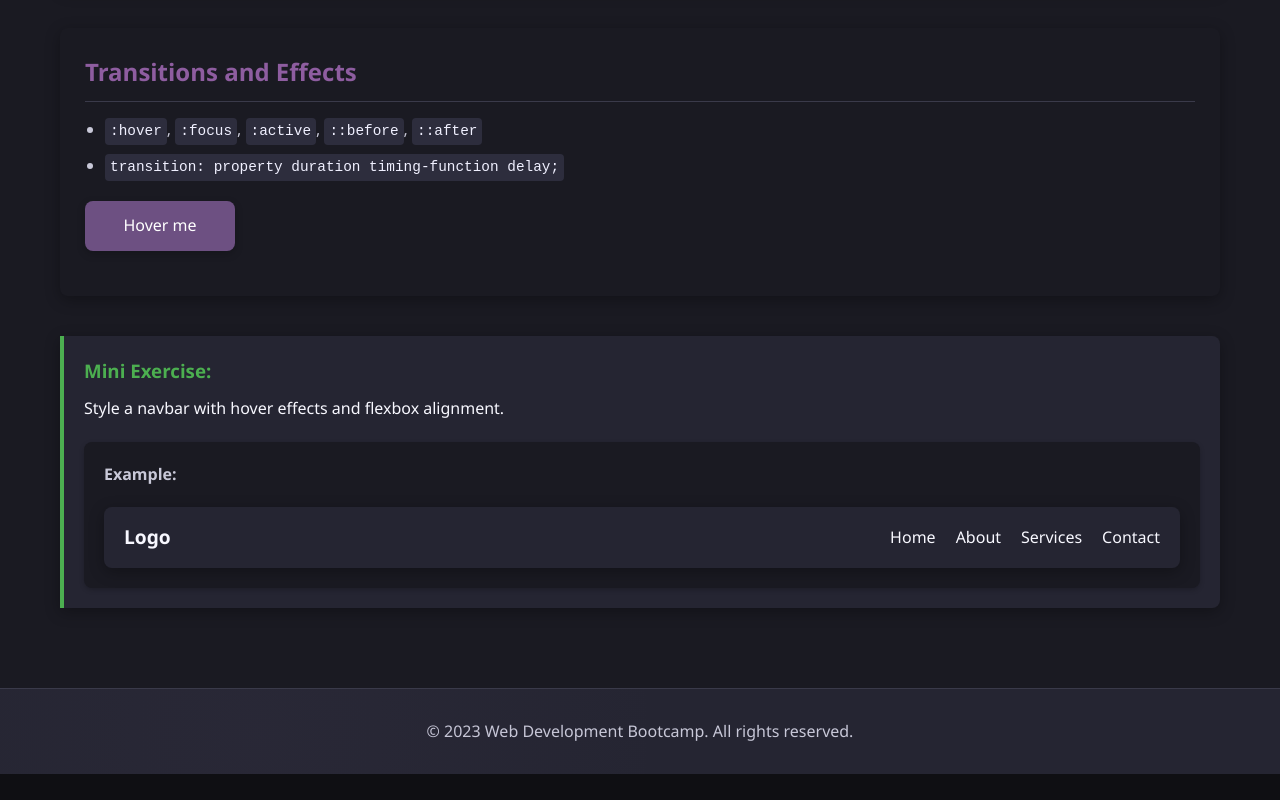
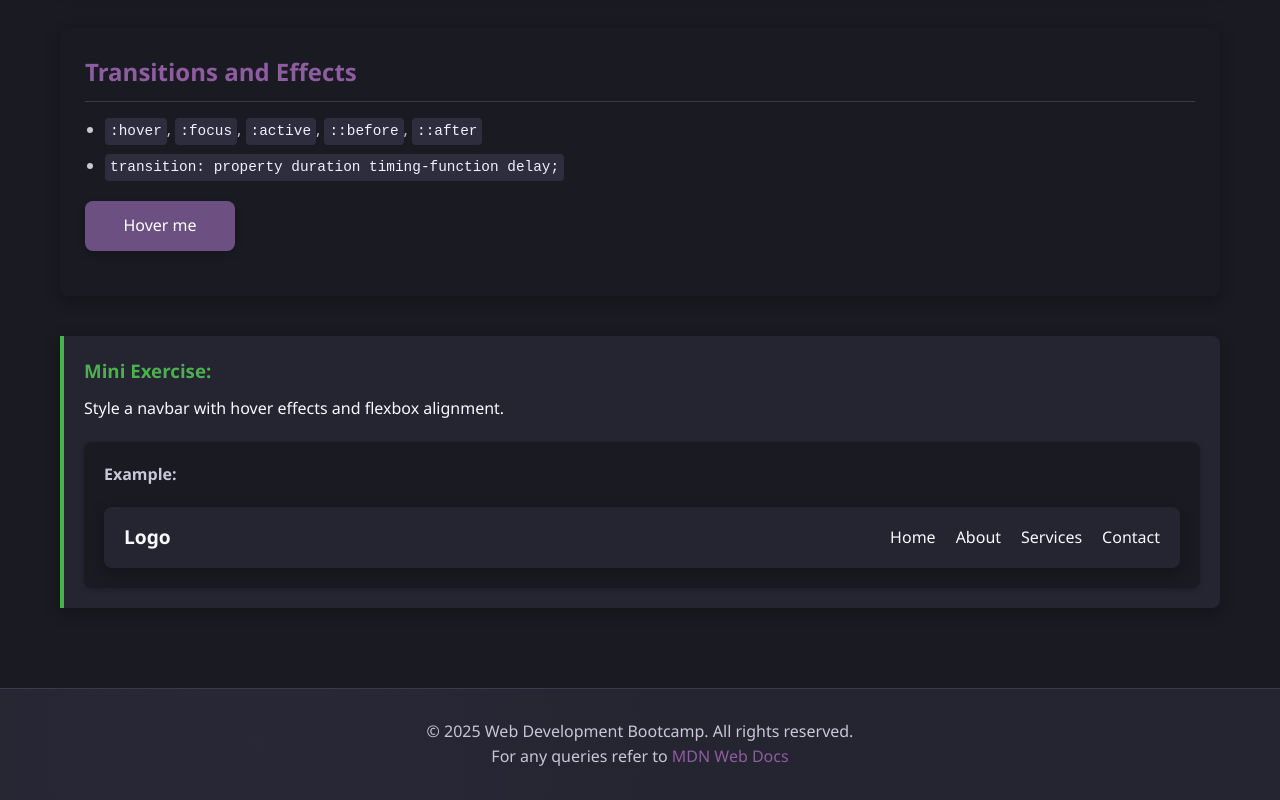
Before and after one commit to CR-8/CSI-webdev-bootcamp-2025, a plain HTML site: page index.html in a window 1280 px wide. Shown: the part 10357-11157 px from the top of the page. Before the commit the page ends 11131 px from the top, so only its background shows below. Drawn offline with Linux system fonts and the light colour scheme.

Commit message:
Update index.html

```diff
--- a/index.html
+++ b/index.html
@@ -436,7 +436,7 @@
 
     <footer>
         <div class="container">
-            <p>&copy; 2023 Web Development Bootcamp. All rights reserved.</p>
+            <p>&copy; 2025 Web Development Bootcamp. All rights reserved. <br> For any queries refer to <a href="https://developer.mozilla.org/en-US/"> MDN Web Docs </a></p>
         </div>
     </footer>
 </body>
```
